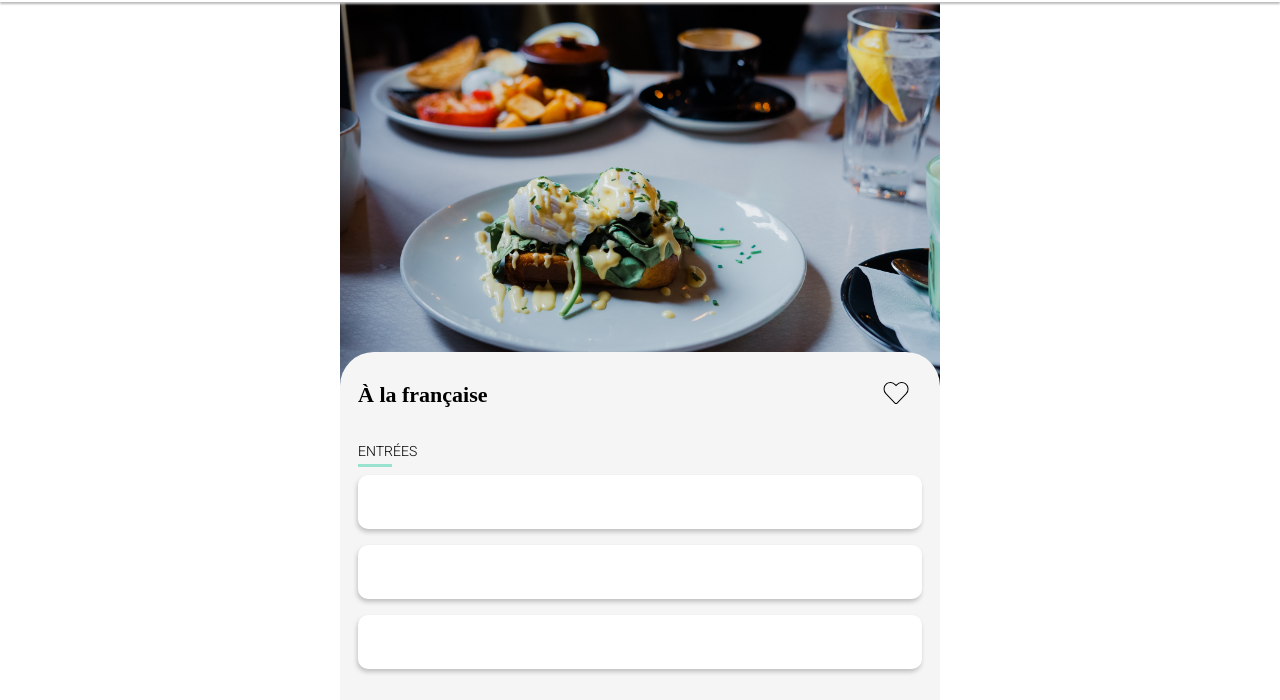
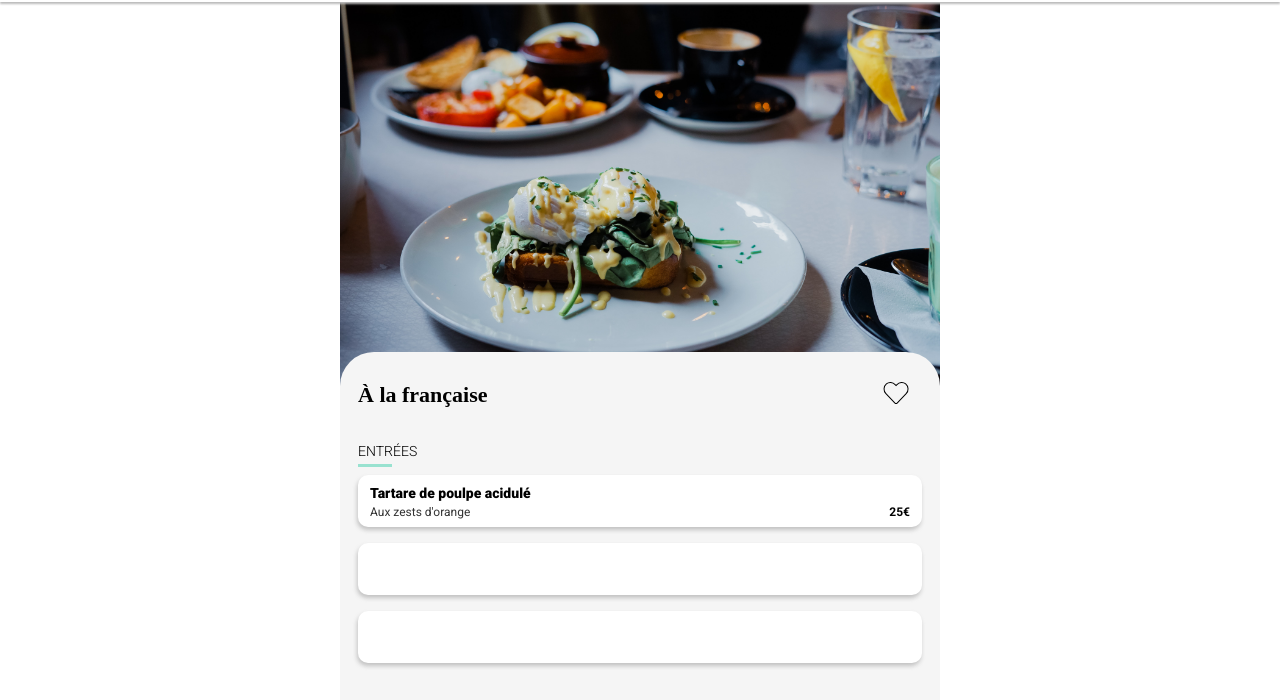
Before and after one commit to Raven0uss/BelazouzSofiane_3_09032021, a plain HTML site: page pages/french.html in a window 1280 px wide. Shown: the part 48-748 px from the top of the page. Drawn offline with Linux system fonts and the light colour scheme; a web font is replaced by a local one.

Commit message:
style for menu elements added - button to order is missing

```diff
--- a/pages/french.html
+++ b/pages/french.html
@@ -38,7 +38,22 @@
           <span class="menu-category-title-underline"></span>
 
           <div class="menu-category-list">
-            <div class="menu-category-element"></div>
+            <div class="menu-category-element">
+              <div class="menu-category-element-content">
+                <span class="menu-category-element-title">
+                  Tartare de poulpe acidulé
+                </span>
+                <span class="menu-category-element-footer">
+                  <span class="menu-category-element-subtitle"
+                    >Aux zests d'orange
+                  </span>
+                  <span class="menu-category-element-price">25€</span>
+                </span>
+              </div>
+              <div class="menu-category-element-selected">
+                <i class="fas fa-check-circle"></i>
+              </div>
+            </div>
             <div class="menu-category-element"></div>
             <div class="menu-category-element"></div>
           </div>
--- a/styles/scss/menu-restaurant.scss
+++ b/styles/scss/menu-restaurant.scss
@@ -59,11 +59,61 @@
       align-items: center;
       .menu-category-element {
         @include boxShadowClickable;
+        display: flex;
         width: calc(100% - 36px);
         margin: 8px 0;
-        height: 54px;
+        height: 52px;
         background-color: #fff;
         border-radius: 10px;
+
+        .menu-category-element-content {
+          display: flex;
+          flex-grow: 2;
+          height: 100%;
+          flex-direction: column;
+          margin: 0px 12px;
+          justify-content: space-evenly;
+
+          .menu-category-element-title {
+            @include h5;
+            margin-top: 2px;
+          }
+          .menu-category-element-footer {
+            display: flex;
+            flex-direction: row;
+            justify-content: space-between;
+            font-size: 12px;
+            margin-top: -4px;
+            .menu-category-element-subtitle {
+              color: #333333;
+            }
+            .menu-category-element-price {
+              font-weight: 700;
+            }
+          }
+        }
+
+        .menu-category-element-selected {
+          display: flex;
+          align-items: center;
+          justify-content: center;
+          color: white;
+          background-color: rgb(109, 192, 153);
+          width: 0px;
+          overflow: hidden;
+          border-top-right-radius: 10px;
+          border-bottom-right-radius: 10px;
+          -webkit-transition: width 0.6s ease-in-out;
+          -moz-transition: width 0.6s ease-in-out;
+          -o-transition: width 0.6s ease-in-out;
+          transition: width 0.6s ease-in-out;
+        }
+
+        &:hover {
+          .menu-category-element-selected {
+            width: 42px;
+          }
+        }
       }
     }
   }
--- a/styles/scss/mixins.scss
+++ b/styles/scss/mixins.scss
@@ -13,9 +13,9 @@
 }
 
 @mixin boxShadowClickable {
+  @include boxShadow;
   transition-duration: 300ms;
   cursor: pointer;
-  box-shadow: -1px 3px 4px #8a8a8a78;
   &:hover {
     box-shadow: 0px 3px 3px #8a8a8a;
   }
```
Also changed, not shown: styles/style.css, 1 other file.
